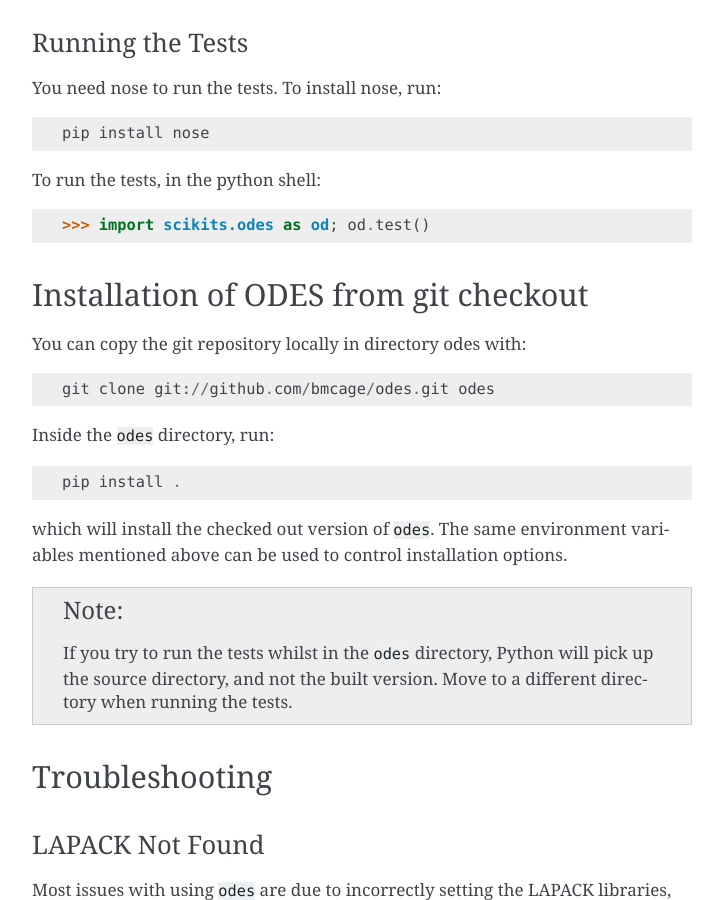
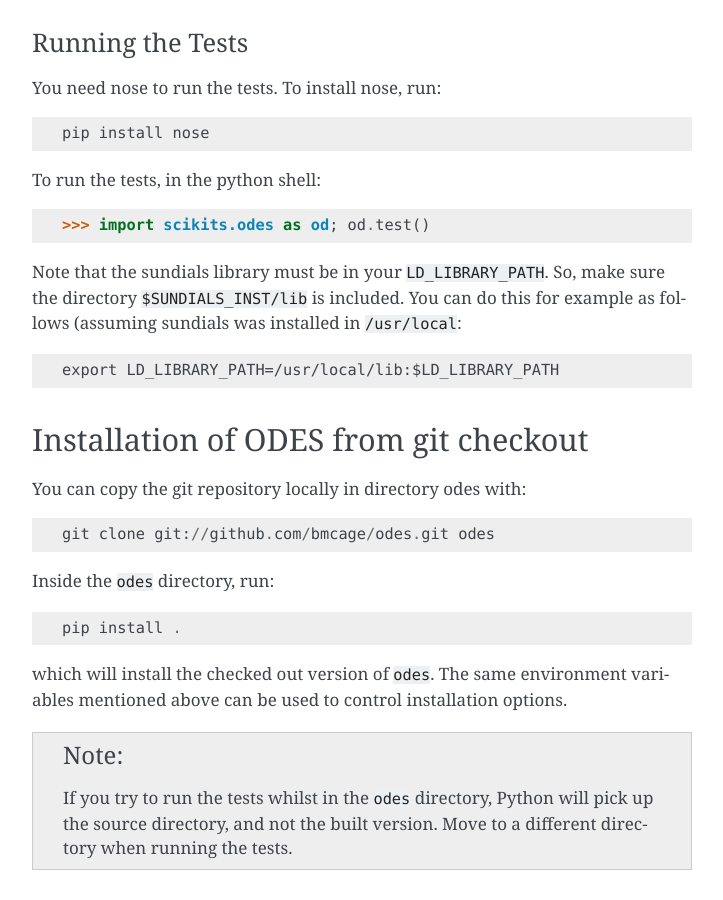
Before and after one commit to bmcage/odes, a Sphinx documentation site: the page built from docs/installation.rst, in a window 1280 px wide and 900 px high, scrolled down 1424 px. Shown: the whole window, without its empty margins (388-1111 px from the left). Built offline with Sphinx 7.4.7, drawn with Linux system fonts in a browser that asks for light colours.

```diff
--- a/docs/installation.rst
+++ b/docs/installation.rst
@@ -61,6 +61,10 @@
 To run the tests, in the python shell::
 
     >>> import scikits.odes as od; od.test()
+
+Note that the sundials library must be in your ``LD_LIBRARY_PATH``. So, make sure the directory ``$SUNDIALS_INST/lib`` is included. You can do this for example as follows (assuming sundials was installed in ``/usr/local``::
+
+    export LD_LIBRARY_PATH=/usr/local/lib:$LD_LIBRARY_PATH
 
 Installation of ODES from git checkout
 ---------------------------------------------
```
Also changed, not shown: 4 other files.
